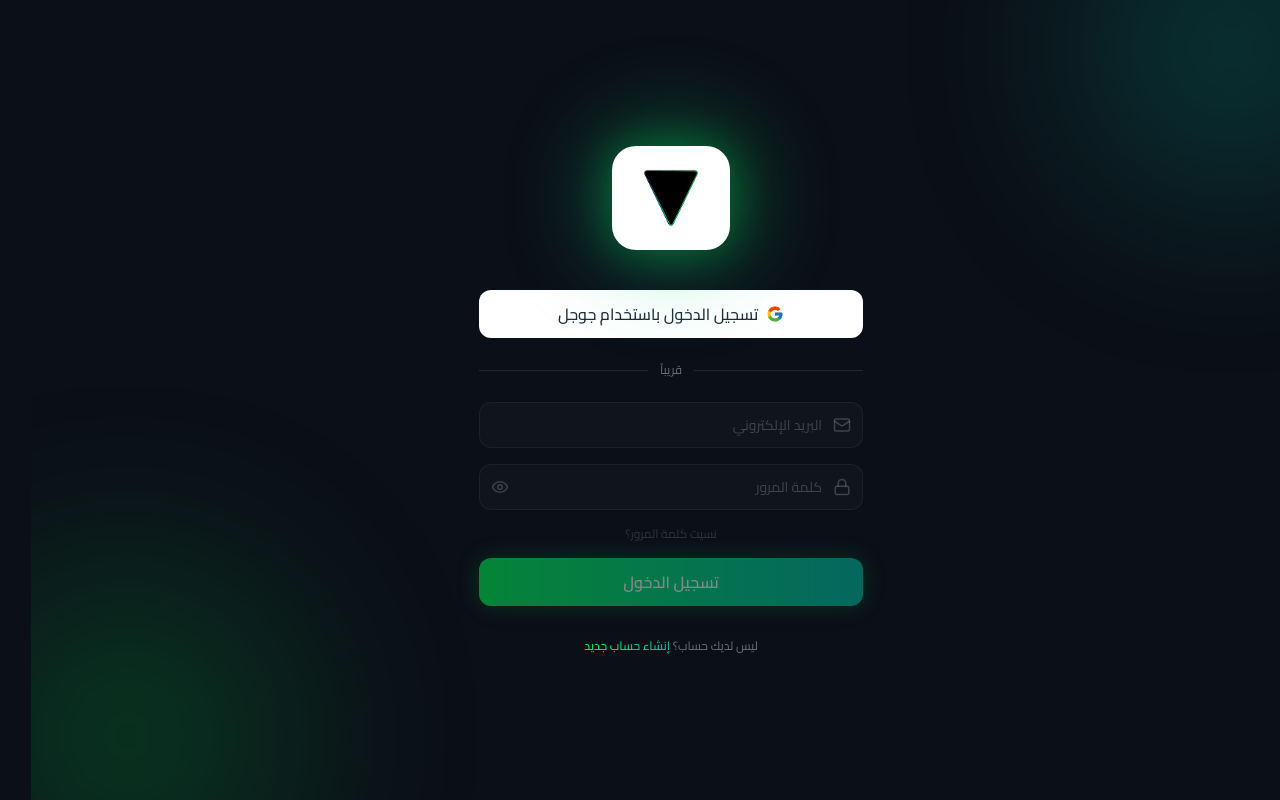
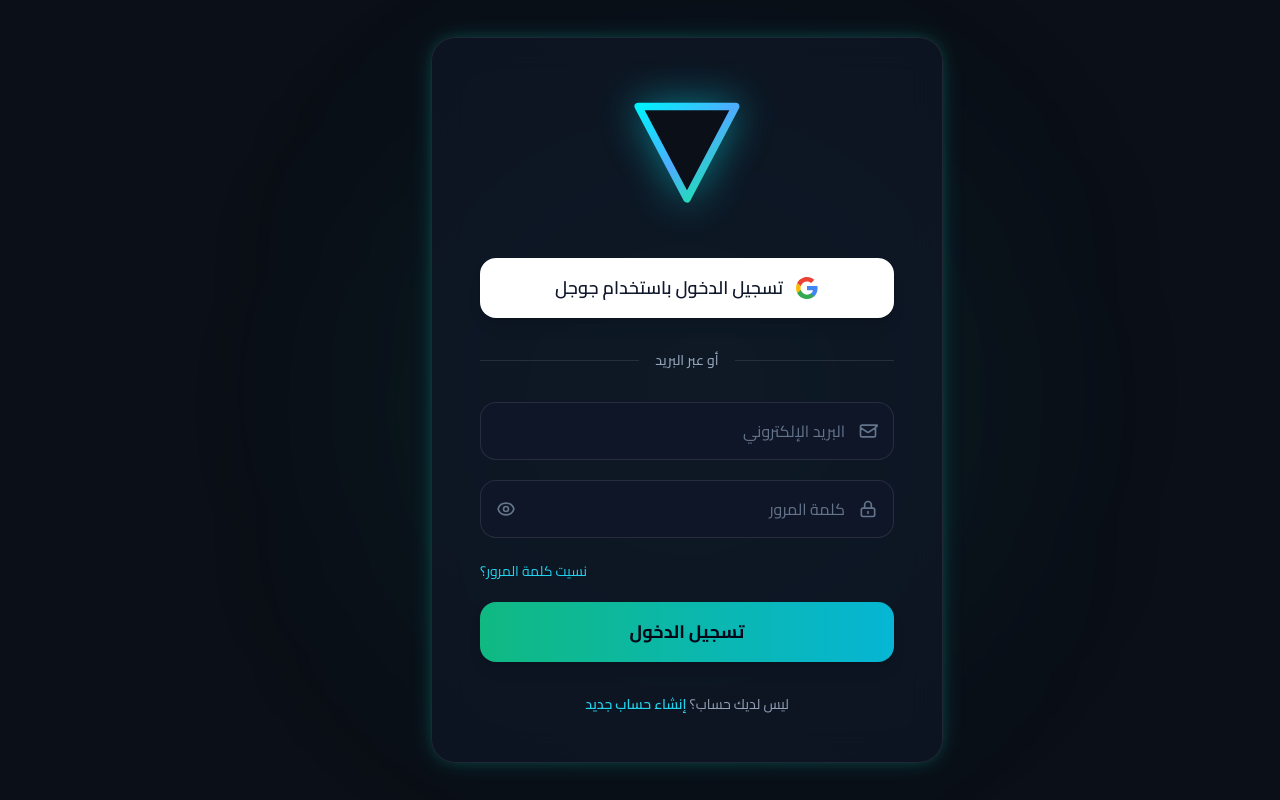
Before and after one commit to DRT123h/AI, a Next.js app: page / in a window 1280 px wide. Built offline with nearby package versions, Linux system fonts and the light colour scheme; no server answers.

Commit message:
Update page.jsx

```diff
--- a/app/page.jsx
+++ b/app/page.jsx
@@ -1,149 +1,157 @@
 'use client';
 
 import { useState } from 'react';
-import { useSession, signIn } from 'next-auth/react';
-import AuthButton from '@/components/AuthButton';
-import ChatInterface from '@/components/ChatInterface';
-import { Mail, Lock, Eye, EyeOff } from 'lucide-react';
+import { signIn } from 'next-auth/react';
 
-function GoogleIcon() {
+/* ----------------------------- Neon Triangle Logo ----------------------------- */
+function BrandLogo({ className = "w-28 h-28" }) {
   return (
-    <svg width="18" height="18" viewBox="0 0 48 48" aria-hidden="true">
-      <path
-        fill="#FFC107"
-        d="M43.6 20.5H42V20H24v8h11.3c-1.6 4.7-6.1 8-11.3 8-6.6 0-12-5.4-12-12s5.4-12 12-12c3.1 0 5.9 1.2 8 3.1l5.7-5.7C34.5 6.1 29.5 4 24 4 12.9 4 4 12.9 4 24s8.9 20 20 20 20-8.9 20-20c0-1.3-.1-2.7-.4-3.5z"
-      />
-      <path
-        fill="#FF3D00"
-        d="M6.3 14.7l6.6 4.8C14.6 16 18.9 13 24 13c3.1 0 5.9 1.2 8 3.1l5.7-5.7C34.5 6.1 29.5 4 24 4c-7.4 0-13.8 4.2-17 10.3z"
-      />
-      <path
-        fill="#4CAF50"
-        d="M24 44c5.4 0 10.3-2.1 14-5.5l-6.5-5.4C29.5 34.9 26.9 36 24 36c-5.2 0-9.6-3.3-11.3-8l-6.5 5C9.9 39.7 16.4 44 24 44z"
-      />
-      <path
-        fill="#1976D2"
-        d="M43.6 20.5H42V20H24v8h11.3c-.8 2.3-2.2 4.2-4 5.6l6.5 5.4C40.3 36.5 44 30.9 44 24c0-1.3-.1-2.7-.4-3.5z"
+    <svg
+      viewBox="0 0 100 100"
+      fill="none"
+      xmlns="http://www.w3.org/2000/svg"
+      className={`${className} drop-shadow-[0_0_20px_rgba(0,242,254,0.45)] transition-transform hover:scale-105 duration-300`}
+    >
+      <defs>
+        <linearGradient id="vLogoNeonGradient" x1="0%" y1="0%" x2="100%" y2="100%">
+          <stop offset="0%" stopColor="#00f2fe" />
+          <stop offset="50%" stopColor="#4facfe" />
+          <stop offset="100%" stopColor="#00ff87" />
+        </linearGradient>
+      </defs>
+      {/* Triangle outline with neon gradient, filled with matching dark background */}
+      <polygon
+        points="50,88 12,16 88,16"
+        fill="#0b0f17"
+        stroke="url(#vLogoNeonGradient)"
+        strokeWidth="6"
+        strokeLinejoin="round"
       />
     </svg>
   );
 }
 
-function BackgroundGlow() {
+export default function LoginPage() {
+  const [email, setEmail] = useState('');
+  const [password, setPassword] = useState('');
+  const [showPassword, setShowPassword] = useState(false);
+
+  const handleSubmit = (e) => {
+    e.preventDefault();
+    // Handle email/password login logic if needed
+  };
+
   return (
-    <div className="fixed inset-0 overflow-hidden pointer-events-none">
-      <div className="animate-float absolute -top-24 -right-16 w-72 h-72 rounded-full bg-[#00bfa7] opacity-25 blur-[100px]" />
-      <div
-        className="animate-float absolute -bottom-24 -left-16 w-80 h-80 rounded-full bg-[#00fa5a] opacity-20 blur-[110px]"
-        style={{ animationDelay: '2s' }}
-      />
+    <div dir="rtl" className="min-h-screen w-full bg-[#0b0f17] text-slate-100 flex items-center justify-center p-6 relative overflow-hidden">
+      {/* Background ambient lighting */}
+      <div className="absolute top-1/4 right-1/3 h-96 w-96 bg-cyan-500/10 blur-[140px] pointer-events-none rounded-full" />
+      <div className="absolute bottom-1/4 left-1/3 h-96 w-96 bg-emerald-500/10 blur-[140px] pointer-events-none rounded-full" />
+
+      <main className="w-full max-w-lg glass-panel rounded-3xl p-8 sm:p-12 border border-white/10 shadow-2xl neon-glow relative z-10 flex flex-col items-center">
+        {/* Logo without white background */}
+        <div className="mb-8 flex flex-col items-center">
+          <BrandLogo className="w-32 h-32 mb-3" />
+        </div>
+
+        {/* Google Sign-in Button */}
+        <button
+          onClick={() => signIn('google')}
+          type="button"
+          className="w-full flex items-center justify-center gap-3 bg-white text-slate-900 font-semibold text-lg py-4 px-6 rounded-2xl shadow-lg hover:bg-slate-100 transition-all hover:scale-[1.01] active:scale-[0.99]"
+        >
+          <svg className="w-6 h-6" viewBox="0 0 24 24">
+            <path
+              fill="#4285F4"
+              d="M22.56 12.25c0-.78-.07-1.53-.2-2.25H12v4.26h5.92c-.26 1.37-1.04 2.53-2.21 3.31v2.77h3.57c2.08-1.92 3.28-4.74 3.28-8.09z"
+            />
+            <path
+              fill="#34A853"
+              d="M12 23c2.97 0 5.46-.98 7.28-2.66l-3.57-2.77c-.98.66-2.23 1.06-3.71 1.06-2.86 0-5.29-1.93-6.16-4.53H2.18v2.84C3.99 20.53 7.7 23 12 23z"
+            />
+            <path
+              fill="#FBBC05"
+              d="M5.84 14.09c-.22-.66-.35-1.36-.35-2.09s.13-1.43.35-2.09V7.06H2.18C1.43 8.55 1 10.22 1 12s.43 3.45 1.18 4.94l2.85-2.22.81-.63z"
+            />
+            <path
+              fill="#EA4335"
+              d="M12 5.38c1.62 0 3.06.56 4.21 1.64l3.15-3.15C17.45 2.09 14.97 1 12 1 7.7 1 3.99 3.47 2.18 7.06l3.66 2.84c.87-2.6 3.3-4.52 6.16-4.52z"
+            />
+          </svg>
+          تسجيل الدخول باستخدام جوجل
+        </button>
+
+        {/* Divider */}
+        <div className="w-full flex items-center my-8">
+          <div className="flex-1 border-t border-white/10" />
+          <span className="px-4 text-sm text-slate-400 font-medium">أو عبر البريد</span>
+          <div className="flex-1 border-t border-white/10" />
+        </div>
+
+        {/* Form */}
+        <form onSubmit={handleSubmit} className="w-full space-y-5">
+          <div>
+            <div className="relative">
+              <input
+                type="email"
+                value={email}
+                onChange={(e) => setEmail(e.target.value)}
+                placeholder="البريد الإلكتروني"
+                className="w-full bg-slate-900/80 border border-white/10 rounded-2xl py-4 px-5 pr-12 text-base text-slate-100 placeholder:text-slate-500 focus:outline-none focus:border-cyan-400 transition-colors"
+                required
+              />
+              <svg className="w-5 h-5 absolute right-4 top-1/2 -translate-y-1/2 text-slate-500" fill="none" viewBox="0 0 24 24" stroke="currentColor">
+                <path strokeLinecap="round" strokeLinejoin="round" strokeWidth="2" d="M3 8l7.89 5.26a2 2 0 002.22 0L21 8M5 19h14a2 2 0 002-2V7a2 2 0 002-2H5a2 2 0 00-2 2v10a2 2 0 002 2z" />
+              </svg>
+            </div>
+          </div>
+
+          <div>
+            <div className="relative">
+              <input
+                type={showPassword ? "text" : "password"}
+                value={password}
+                onChange={(e) => setPassword(e.target.value)}
+                placeholder="كلمة المرور"
+                className="w-full bg-slate-900/80 border border-white/10 rounded-2xl py-4 px-5 pr-12 pl-12 text-base text-slate-100 placeholder:text-slate-500 focus:outline-none focus:border-cyan-400 transition-colors"
+                required
+              />
+              <svg className="w-5 h-5 absolute right-4 top-1/2 -translate-y-1/2 text-slate-500" fill="none" viewBox="0 0 24 24" stroke="currentColor">
+                <path strokeLinecap="round" strokeLinejoin="round" strokeWidth="2" d="M12 15v2m-6 4h12a2 2 0 002-2v-6a2 2 0 00-2-2H6a2 2 0 00-2 2v6a2 2 0 002 2zm10-10V7a4 4 0 00-8 0v4h8z" />
+              </svg>
+              <button
+                type="button"
+                onClick={() => setShowPassword(!showPassword)}
+                className="absolute left-4 top-1/2 -translate-y-1/2 text-slate-500 hover:text-slate-300"
+              >
+                <svg className="w-5 h-5" fill="none" viewBox="0 0 24 24" stroke="currentColor">
+                  <path strokeLinecap="round" strokeLinejoin="round" strokeWidth="2" d="M15 12a3 3 0 11-6 0 3 3 0 016 0z" />
+                  <path strokeLinecap="round" strokeLinejoin="round" strokeWidth="2" d="M2.458 12C3.732 7.943 7.523 5 12 5c4.478 0 8.268 2.943 9.542 7-1.274 4.057-5.064 7-9.542 7-4.477 0-8.268-2.943-9.542-7z" />
+                </svg>
+              </button>
+            </div>
+          </div>
+
+          <div className="text-left">
+            <a href="#" className="text-sm text-cyan-400 hover:underline">
+              نسيت كلمة المرور؟
+            </a>
+          </div>
+
+          <button
+            type="submit"
+            className="w-full bg-gradient-to-r from-emerald-500 to-cyan-500 hover:from-emerald-400 hover:to-cyan-400 text-slate-950 font-bold text-lg py-4 px-6 rounded-2xl shadow-lg transition-all hover:scale-[1.01] active:scale-[0.99] mt-2"
+          >
+            تسجيل الدخول
+          </button>
+        </form>
+
+        <p className="mt-8 text-center text-sm text-slate-400">
+          ليس لديك حساب؟{" "}
+          <a href="#" className="text-cyan-400 font-semibold hover:underline">
+            إنشاء حساب جديد
+          </a>
+        </p>
+      </main>
     </div>
   );
 }
-
-function LoginScreen() {
-  const [showPassword, setShowPassword] = useState(false);
-
-  return (
-    <div className="relative min-h-[100dvh] flex items-center justify-center px-4 overflow-hidden">
-      <BackgroundGlow />
-
-      <div className="relative w-full max-w-sm flex flex-col items-center animate-fade-in-up">
-        <div className="relative mb-10">
-          <div className="absolute inset-0 scale-125 rounded-full bg-gradient-to-tr from-[#00bfa7] to-[#00fa5a] opacity-40 blur-2xl" />
-          <div className="relative bg-white rounded-3xl px-7 py-5 shadow-[0_0_45px_rgba(0,250,90,0.3)]">
-            <img src="/logo.png" alt="Verdia" className="h-16 w-auto" />
-          </div>
-        </div>
-
-        <button
-          onClick={() => signIn('google')}
-          className="animate-glow w-full flex items-center justify-center gap-2 bg-white text-gray-800 font-medium py-3 rounded-xl hover:brightness-105 active:scale-[0.99] transition-all mb-6"
-        >
-          <GoogleIcon />
-          تسجيل الدخول باستخدام جوجل
-        </button>
-
-        <div className="w-full flex items-center gap-3 mb-6">
-          <div className="flex-1 h-px bg-white/10" />
-          <span className="text-xs text-white/40">قريباً</span>
-          <div className="flex-1 h-px bg-white/10" />
-        </div>
-
-        <div className="w-full space-y-4 opacity-50 pointer-events-none select-none">
-          <div className="relative">
-            <Mail size={18} className="absolute right-3 top-1/2 -translate-y-1/2 text-white/40" />
-            <input
-              type="email"
-              placeholder="البريد الإلكتروني"
-              disabled
-              className="w-full bg-white/5 border border-white/10 rounded-xl py-3 pr-10 pl-4 text-sm placeholder:text-white/40 outline-none"
-            />
-          </div>
-          <div className="relative">
-            <Lock size={18} className="absolute right-3 top-1/2 -translate-y-1/2 text-white/40" />
-            <input
-              type={showPassword ? 'text' : 'password'}
-              placeholder="كلمة المرور"
-              disabled
-              className="w-full bg-white/5 border border-white/10 rounded-xl py-3 pr-10 pl-10 text-sm placeholder:text-white/40 outline-none"
-            />
-            {showPassword ? (
-              <EyeOff size={18} className="absolute left-3 top-1/2 -translate-y-1/2 text-white/40" />
-            ) : (
-              <Eye size={18} className="absolute left-3 top-1/2 -translate-y-1/2 text-white/40" />
-            )}
-          </div>
-
-          <p className="text-center text-xs text-white/30">نسيت كلمة المرور؟</p>
-
-          <button
-            disabled
-            className="w-full py-3 rounded-xl font-semibold text-white bg-gradient-to-l from-[#00bfa7] to-[#00fa5a] shadow-[0_0_25px_rgba(0,250,90,0.3)] cursor-not-allowed"
-          >
-            تسجيل الدخول
-          </button>
-        </div>
-
-        <p className="text-xs text-white/40 mt-8">
-          ليس لديك حساب؟{' '}
-          <span className="text-transparent bg-clip-text bg-gradient-to-l from-[#00bfa7] to-[#00fa5a] font-medium">
-            إنشاء حساب جديد
-          </span>
-        </p>
-      </div>
-    </div>
-  );
-}
-
-export default function Page() {
-  const { data: session, status } = useSession();
-
-  if (status === 'loading') {
-    return (
-      <div className="min-h-[100dvh] flex items-center justify-center">
-        <p className="text-white/40 text-sm">جارٍ التحميل...</p>
-      </div>
-    );
-  }
-
-  if (!session) {
-    return <LoginScreen />;
-  }
-
-  return (
-    <main className="relative min-h-[100dvh] flex flex-col overflow-hidden">
-      <BackgroundGlow />
-      <header className="relative flex items-center justify-between px-4 sm:px-8 py-3 sm:py-4 border-b border-white/10 sticky top-0 z-30 bg-[#150a29]/80 backdrop-blur">
-        <div className="bg-white rounded-xl px-2.5 py-1.5">
-          <img src="/logo.png" alt="Verdia" className="h-6 w-auto" />
-        </div>
-        <AuthButton />
-      </header>
-
-      <div className="relative flex-1 flex items-center justify-center p-3 sm:p-6">
-        <ChatInterface />
-      </div>
-    </main>
-  );
-}
```
